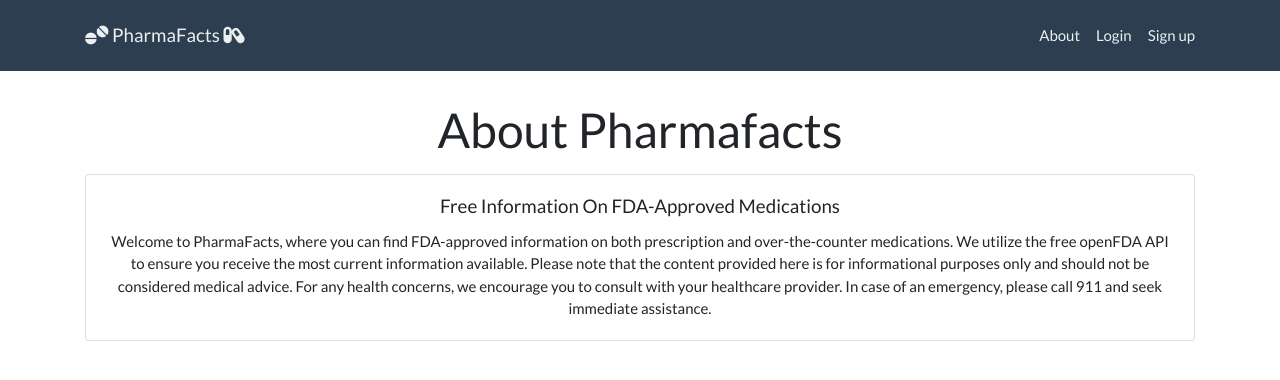
After one commit to austinjjelliott/pharmafacts_capstone, a Flask app: page /about in a window 1280 px wide. The commit adds this page. Shown: the top 380 px of the page. Run offline with Flask 3, Linux system fonts and the light colour scheme; some libraries are stand-ins or nearby versions.

Commit message:
added an about route, bug fixes

```diff
--- a/app.py
+++ b/app.py
@@ -19,6 +19,11 @@ toolbar = DebugToolbarExtension(app)
 def home_page():
     user = User.query.get(session['user_id']) if 'user_id' in session else None
     return render_template ('homepage.html', user = user)
+
+@app.route('/about')
+def about():
+    user = User.query.get(session['user_id']) if 'user_id' in session else None
+    return render_template('about.html', user=user)
 
 @app.route('/register', methods = ["GET", "POST"])
 def register_user():
@@ -206,18 +211,41 @@ def get_drug_info():
 @app.route('/bookmark', methods=['POST'])
 def bookmark_drug():
     user = User.query.get(session['user_id']) if 'user_id' in session else None
-    medication_name = request.form.get('medication_name')
+    brand_name = request.form.get('brand_name')
+    generic_name = request.form.get('generic_name')
+    active_ingredient = request.form.get('active_ingredient')
+    purpose = request.form.get('purpose')
+    warnings = request.form.get('warnings')
+    indications = request.form.get('indications_and_usage')
+    dosage = request.form.get('dosage_and_administration')
+    adverse_reactions = request.form.get('adverse_reactions')
+    storage = request.form.get('storage')
+
     if 'user_id' not in session:
-        flash('Please Sign Up To Bookmark a Drug')
+        flash('Please Sign Up To Bookmark A Medication', 'warning')
         return redirect('/register')
     if session['user_id'] != user.id:
         return('Access Denied')
-    existing_bookmark = Bookmark.query.filter_by(user_id=user.id, medication_name = medication_name).first()
+
+    existing_bookmark = Bookmark.query.filter_by(user_id=user.id, brand_name = brand_name).first()
     if existing_bookmark:
         flash('Already Bookmarked!', 'info')
     else:
-        new_bookmark = Bookmark(user_id = session['user_id'], medication_name=medication_name)
+        new_bookmark = Bookmark(user_id = session['user_id'], brand_name=brand_name, generic_name=generic_name, active_ingredient=active_ingredient, purpose=purpose, warnings=warnings, indications=indications, dosage=dosage, adverse_reactions=adverse_reactions, storage=storage)
         db.session.add(new_bookmark)
         db.session.commit()
-        flash('Bookmarked Successfully', 'success')
+        flash('Bookmarked Successfully', 'info')
     return redirect(request.referrer)
+
+@app.route('/bookmark/<int:id>/remove', methods = ["POST"])
+def remove_bookmark(id):
+    if 'user_id' not in session:
+        flash('Please login first!', 'danger')
+        return redirect('/login')
+    user = User.query.get_or_404(session['user_id'])
+    bookmark = Bookmark.query.get_or_404(id)
+    if bookmark.user_id == session['user_id']:
+        db.session.delete(bookmark)
+        db.session.commit()
+        flash('Bookmark Removed!', 'success')
+        return redirect(url_for('show_user', username = user.username))
--- /dev/null
+++ b/templates/about.html
@@ -0,0 +1,20 @@
+{% extends 'base.html' %} {% block title %} About Us {% endblock %} {% block
+content %}
+
+<h1 class="text-center mb-3">About Pharmafacts</h1>
+
+<div class="card text-center">
+  <div class="card-body">
+    <h5 class="card-title">Free Information On FDA-Approved Medications</h5>
+    <p class="card-text">
+      Welcome to PharmaFacts, where you can find FDA-approved information on
+      both prescription and over-the-counter medications. We utilize the free
+      openFDA API to ensure you receive the most current information available.
+      Please note that the content provided here is for informational purposes
+      only and should not be considered medical advice. For any health concerns,
+      we encourage you to consult with your healthcare provider. In case of an
+      emergency, please call 911 and seek immediate assistance.
+    </p>
+  </div>
+</div>
+{% endblock %}
--- a/templates/base.html
+++ b/templates/base.html
@@ -12,14 +12,23 @@
       src="https://kit.fontawesome.com/e10f72a185.js"
       crossorigin="anonymous"
     ></script>
-    <title>{% block title %} {% endblock %}</title>
+    <title>{% block title %} PharmaFacts {% endblock %}</title>
   </head>
 
   <body>
-    <nav class="navbar navbar-light bg-success justify-content-between">
+    <nav class="navbar navbar-light bg-primary justify-content-between">
       <div class="container">
-        <a href="/" class="navbar-brand text-light">Pharmafacts</a>
+        <div class="d-flex align-items-center">
+          <a href="/" class="navbar-brand text-light"
+            ><i class="fa-solid fa-tablets"></i>
+            PharmaFacts
+            <i class="fa-solid fa-capsules"></i
+          ></a>
+        </div>
         <ul class="nav navbar-nav flex-row float-right">
+          <li class="nav-item">
+            <a class="nav-link pr-3 text-light" href="/about"> About </a>
+          </li>
           {% if session['user_id'] %}
           <li class="nav-item">
             <a class="nav-link pr-3 text-light" href="/users/{{user.username}}"
--- a/templates/login.html
+++ b/templates/login.html
@@ -1,4 +1,5 @@
-{% extends 'base.html' %} {% block content %}
+{% extends 'base.html' %} {% block title %} PharmaFacts Login {% endblock %} {%
+block content %}
 <h1>Login to your account</h1>
 <p class="lead">Sign in to your Pharmafacts account!</p>
 
--- a/templates/register.html
+++ b/templates/register.html
@@ -1,4 +1,5 @@
-{% extends 'base.html' %} {% block content %}
+{% extends 'base.html' %} {% block title %} Register for PharmaFacts {% endblock
+%} {% block content %}
 <h1>Register an account</h1>
 <p class="lead">Register below to join our Pharmafacts Team!</p>
 
--- a/templates/user_edit.html
+++ b/templates/user_edit.html
@@ -1,4 +1,5 @@
-{% extends 'base.html' %} {% block content %}
+{% extends 'base.html' %} {% block title %} Edit Profile {% endblock %} {% block
+content %}
 <h1>Edit {{ user.username }}'s Page</h1>
 <h3>Commit your changes below</h3>
 
@@ -9,7 +10,8 @@
       {{ form.hidden_tag() }} {% for field in form if field.widget.input_type !=
       'hidden' %} {% for error in field.errors %}
       <span class="text-danger">{{ error }}</span>
-      {% endfor %} {{ field (class="form-control mb-2") }} {% endfor %}
+      {% endfor %} {{ field.label }} {{ field (class="form-control mb-2") }} {%
+      endfor %}
 
       <div class="edit-btn-area">
         <button type="submit" class="btn btn-success">Edit this user!</button>
```
Also changed, not shown: models.py (+11 -15 lines), templates/homepage.html (+49 -5 lines), templates/user_homepage.html (+44 -4 lines).
